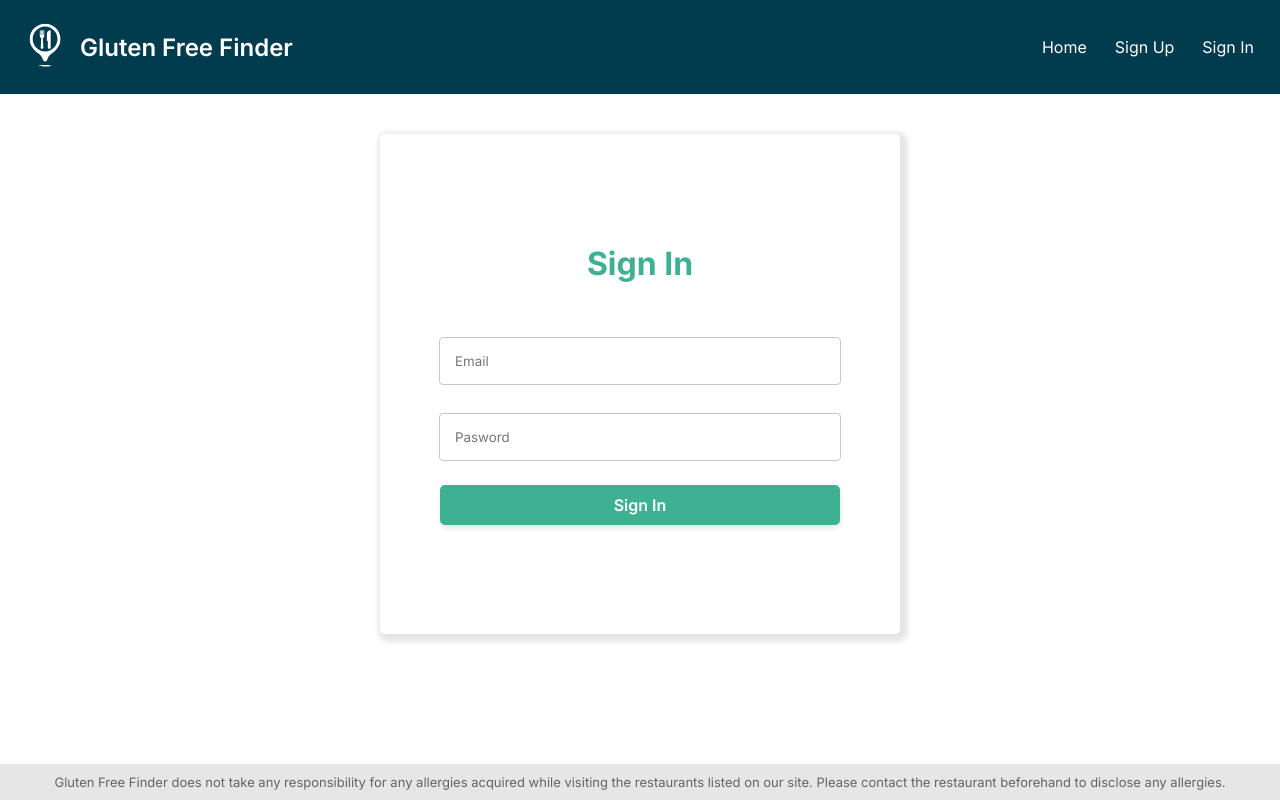
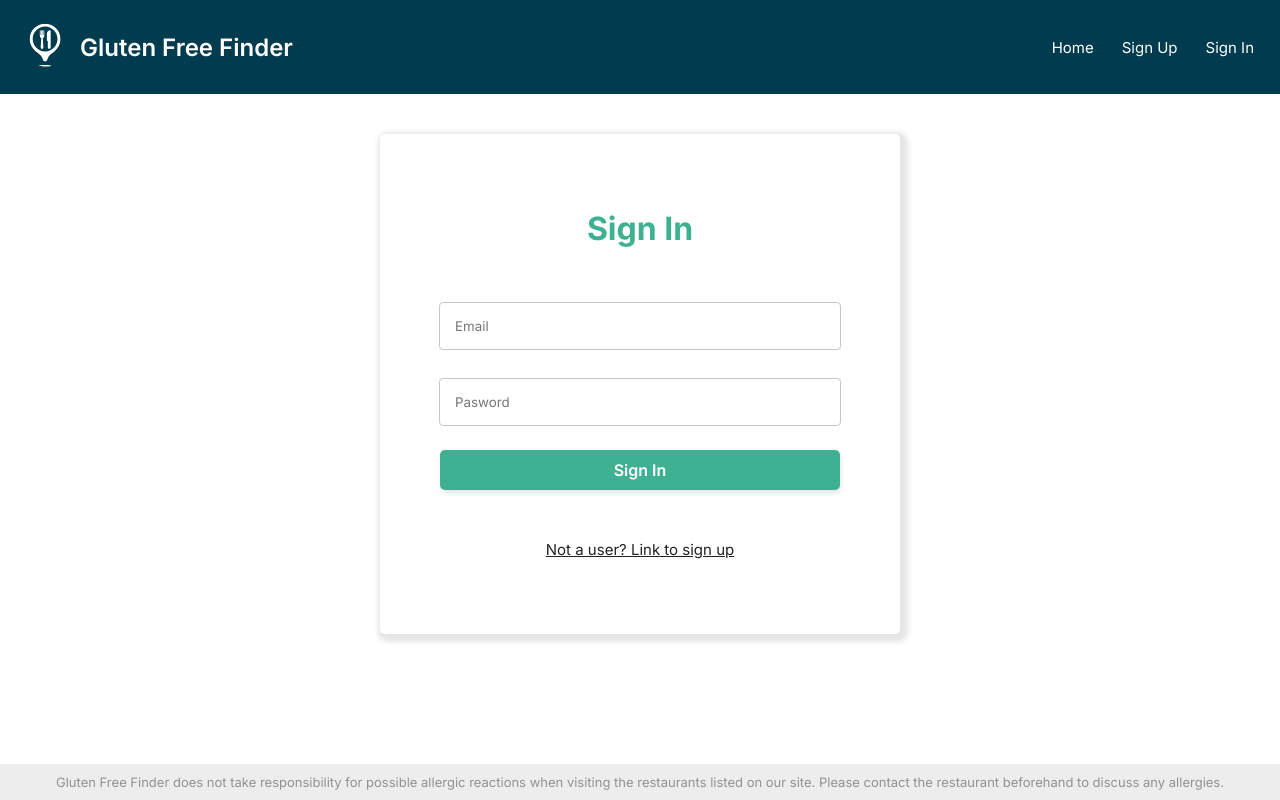
Before and after one commit to sofia-frugone/Gluten-Free-Finder-React, a React (Create React App) app: page /login in a window 1280 px wide. Built offline with nearby package versions, Linux system fonts and the light colour scheme.

Commit message:
final changes to styling and added env prod file

```diff
--- a/src/App.js
+++ b/src/App.js
@@ -10,6 +10,7 @@ import Login from "./components/auth/Login";
 import Navbar from "./components/Navbar";
 import React, { useState } from "react";
 import Dashboard from "./components/Dashboard";
+import { ToastContainer } from 'react-toastify';
 
 const queryClient = new QueryClient();
 
@@ -18,7 +19,6 @@ export const UserContext = React.createContext();
 
 const App = () => {
   const [jwt, setJwt] = useState(localStorage.getItem("jwt"))
-  console.log("app is render");
   return (
     <UserContext.Provider value={{ jwt, setJwt }}>
       <QueryClientProvider client={queryClient}>
@@ -38,6 +38,7 @@ const App = () => {
 
             </Routes>
             <Footer />
+            <ToastContainer />
           </BrowserRouter>
         </div>
       </QueryClientProvider>
--- a/src/components/Footer.js
+++ b/src/components/Footer.js
@@ -3,9 +3,8 @@ const Footer = () => {
     <footer>
       <p className="footer">
         {" "}
-        Gluten Free Finder does not take any responsibility for any allergies
-        acquired while visiting the restaurants listed on our site. Please
-        contact the restaurant beforehand to disclose any allergies.
+        Gluten Free Finder does not take responsibility for possible allergic reactions when visiting the restaurants listed on our site. Please
+        contact the restaurant beforehand to discuss any allergies.
       </p>
     </footer>
   );
--- a/src/components/Navbar.js
+++ b/src/components/Navbar.js
@@ -2,7 +2,7 @@ import { Link, useNavigate } from "react-router-dom";
 import { UserContext } from "../App.js";
 import React from "react";
 import jwt_decode from "jwt-decode";
-import { ToastContainer, toast } from "react-toastify";
+import { toast } from "react-toastify";
 import "react-toastify/dist/ReactToastify.css";
 
 function Navbar() {
@@ -48,7 +48,7 @@ function Navbar() {
         {jwt && decoded && decoded.role === "admin" && (
           <Link to="/dashboard">Dashboard</Link>
         )}
-        {jwt && <Link to="/create">Create New Post</Link>}
+        {jwt && <Link to="/create">New Listing</Link>}
         {jwt && (
           <Link onClick={logoutHandler} to="/logout">
             Log Out
@@ -57,7 +57,7 @@ function Navbar() {
 
         {!jwt && <Link to="/registration">Sign Up</Link>}
         {!jwt && <Link to="/login">Sign In</Link>}
-        <ToastContainer />
+
       </div>
     </nav>
   );
--- a/src/components/auth/Login.js
+++ b/src/components/auth/Login.js
@@ -1,10 +1,10 @@
 import { useState } from "react";
 import "./registration.css";
 import axios from "axios";
-import { useNavigate } from "react-router-dom";
+import { Link, useNavigate } from "react-router-dom";
 import { UserContext } from "../../App.js";
 import React from "react";
-import { ToastContainer, toast } from "react-toastify";
+import { toast } from "react-toastify";
 import "react-toastify/dist/ReactToastify.css";
 
 function Registration() {
@@ -62,7 +62,9 @@ function Registration() {
             onChange={(e) => setPassword(e.target.value)}
           />
           <button type="submit">Sign In</button>
-          <ToastContainer />
+
+          <Link to="/registration">Not a user? Link to sign up</Link>
+
         </form>
       </center>
     </div>
--- a/src/components/auth/Registration.js
+++ b/src/components/auth/Registration.js
@@ -1,10 +1,10 @@
 import { useState } from "react";
 import "./registration.css";
 import axios from "axios";
-import { useNavigate } from "react-router-dom";
+import { Link, useNavigate } from "react-router-dom";
 import { UserContext } from "../../App.js";
 import React from "react";
-import { ToastContainer, toast } from "react-toastify";
+import { toast } from "react-toastify";
 import "react-toastify/dist/ReactToastify.css";
 
 function Registration() {
@@ -23,8 +23,8 @@ function Registration() {
   const submitHandler = (e) => {
     e.preventDefault();
     axios
-      // axios makes a post request to the api endpoint
-      .post("https://gluten-free-finder-api.herokuapp.com/auth/signup", {
+      // axios makes a POST request to the api endpoint
+      .post("https://gluten-free-finder-api.herokuapp.com/auth/signin", {
         email: email,
         password: password,
         password_confirmation: password_confirmation,
@@ -69,8 +69,10 @@ function Registration() {
             value={password_confirmation}
             onChange={(e) => setPassword_confirmation(e.target.value)}
           />
-          <button type="submit">Sign Up</button>
-          <ToastContainer />
+          <button type="submit">🚀 Sign Up</button>
+
+          <Link to="/login">Already a user? Link to sign in</Link>
+
         </form>
       </center>
     </div>
--- a/src/components/card/CardDetails.js
+++ b/src/components/card/CardDetails.js
@@ -86,10 +86,10 @@ const CardDetails = () => {
         {data && !isLoading && (
           <div className="card-content">
             <img src="../placeholder.png" alt="placeholder" />
-            <h3>{data.restaurant_name}</h3>
+            <h3>🌟 {data.restaurant_name}</h3>
             <p>{data.description}</p>
 
-            <h2>Overview</h2>
+            <h2>🤤 Overview</h2>
             <p>
               {data.street_number} {data.street_name} {data.suburb}{" "}
               {data.postcode}
--- a/src/components/card/cardoverview.css
+++ b/src/components/card/cardoverview.css
@@ -27,7 +27,7 @@
 }
 
 .card-content h3 {
-  font-size: 24px;
+  font-size: 22px;
   color: #3db191;
   padding-top: 50px;
   text-align: left;
--- a/src/components/filters/SearchBar.js
+++ b/src/components/filters/SearchBar.js
@@ -6,7 +6,7 @@ const SearchBar = ({ keyword, onChange }) => {
       <input
         key="search-bar"
         value={keyword}
-        placeholder={"Start typing to search for restaurants..."}
+        placeholder={"🔎 Start typing to search for restaurants..."}
         onChange={(e) => onChange(e.target.value)}
       />
     </div>
--- a/src/components/filters/filters.css
+++ b/src/components/filters/filters.css
@@ -17,3 +17,10 @@
   outline: solid 1px #c7c7c7;
   width: 730px;
 }
+
+/* refine styles */
+
+.refine p {
+  display: flex;
+  justify-content: center;
+}
--- a/src/components/forms/SubmissionForm.js
+++ b/src/components/forms/SubmissionForm.js
@@ -4,7 +4,7 @@ import { useNavigate } from "react-router-dom";
 import { UserContext } from "../../App";
 import React from "react";
 import "./submission.css";
-import { ToastContainer, toast } from "react-toastify";
+import { toast } from "react-toastify";
 import "react-toastify/dist/ReactToastify.css";
 
 function SubmissionForm() {
@@ -54,6 +54,7 @@ function SubmissionForm() {
       )
       .then((response) => {
         console.log("submission res", response);
+        console.log(user);
 
         // redirects the user to the home component on successful submission
         navigate("/");
@@ -111,9 +112,9 @@ function SubmissionForm() {
     <div className="submission">
       <center>
         <p>
-          Are you a restaurant looking to promote on Gluten Free Finder? Please
-          fill out the submission form and one of our moderators will review
-          your post!
+          💰 Are you a restaurant owner looking to promote on Gluten Free Finder?
+          Please fill out the submission form and one of our moderators will
+          review your post! 💰
         </p>
         <form onSubmit={submitHandler}>
           <h1>Submission Form</h1>
@@ -190,7 +191,6 @@ function SubmissionForm() {
           </select>
 
           <button type="submit">Submit</button>
-          <ToastContainer />
         </form>
       </center>
     </div>
--- a/src/components/forms/submission.css
+++ b/src/components/forms/submission.css
@@ -20,7 +20,7 @@
 .submission h1 {
   color: #3db191;
   text-align: center;
-  padding-bottom: 50px;
+  padding-bottom: 40px;
   padding-top: 30px;
 }
 
--- a/src/index.css
+++ b/src/index.css
@@ -60,6 +60,7 @@ footer {
   background-color: #e6e6e6;
   color: #646464;
   font-size: 13px;
+  opacity: 0.7;
 
   padding: 5px;
   text-align: center;
@@ -83,3 +84,11 @@ p.footer {
   margin: 50px;
   font-size: 24px;
 }
+
+/* a styles */
+
+a {
+  padding-top: 50px;
+  font-size: 15px;
+  color: #222222;
+}
```
Also changed, not shown: 1 other file (tests, documents, lock files or other folders).
